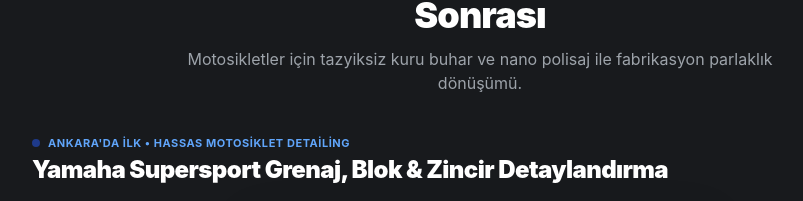
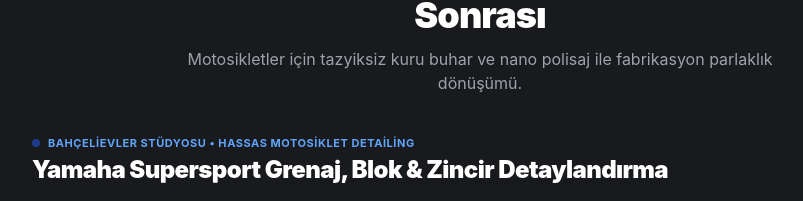
Before and after one commit to AgricolaC/bumex-garage-website, a Next.js app: page /motosiklet in a window 1280 px wide. Shown: the part 1009-1210 px from the top of the page, without its empty margins (160-963 px from the left). Built offline with nearby package versions, Linux system fonts and the light colour scheme.

Commit message:
fix(copy): remove 'Ankara'da Ilk' framing from motorcycle detailing badge

```diff
--- a/src/components/landing/BeforeAfterSlider.tsx
+++ b/src/components/landing/BeforeAfterSlider.tsx
@@ -38,7 +38,7 @@
     id: 'motosiklet-detailing',
     vehicleType: 'motosiklet',
     tabLabel: 'Motosiklet Grenaj & Blok',
-    badge: "Ankara'da İlk • Hassas Motosiklet Detailing",
+    badge: 'Bahçelievler Stüdyosu • Hassas Motosiklet Detailing',
     title: 'Yamaha Supersport Grenaj, Blok & Zincir Detaylandırma',
     description:
       'Ağır yol çamuru, egzoz isi ve yanmış zincir yağı; hassas elektronik soketlere, dijital ekrana ve zincir o-ringlerine tazyikli su değdirilmeden, buhar ve pH nötr formüllerle fabrika kondisyonuna getirilir.',
```
